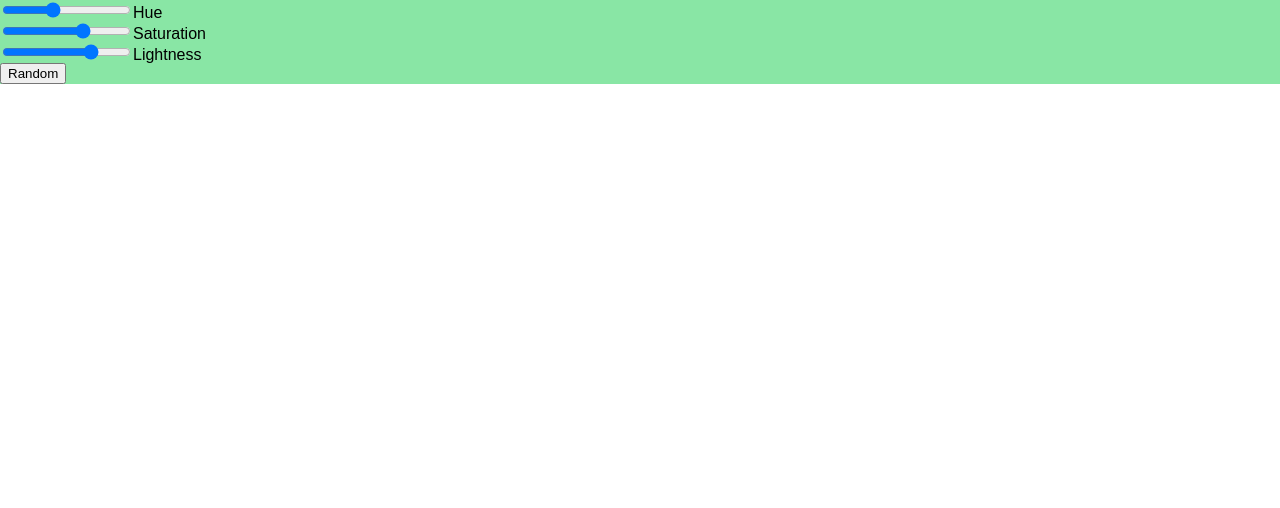
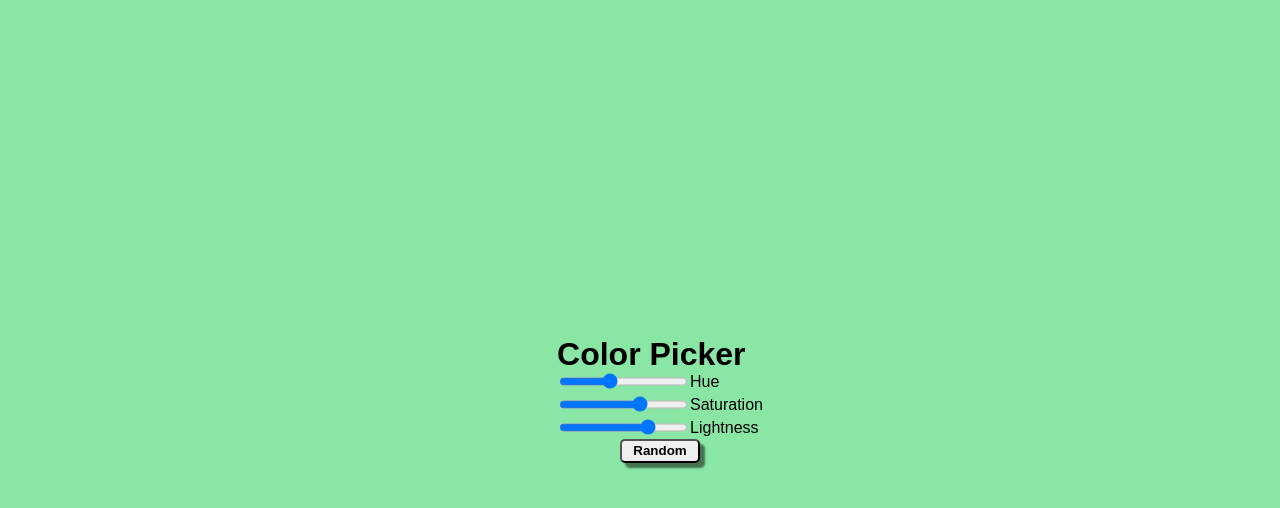
Before and after one commit to jlmdev/color-picker, a React (Create React App) app: page / in a window 1280 px wide. Shown: the top 508 px of the page. Built offline with nearby package versions, Linux system fonts and the light colour scheme; the HTML template or start-up script is replaced by a standard one.

Commit message:
Explorer Mode Complete

```diff
--- a/src/App.jsx
+++ b/src/App.jsx
@@ -30,7 +30,9 @@ class App extends Component {
           backgroundColor: `hsl(${this.state.hue},${this.state.saturation}%,${this.state.lightness}%)`,
         }}
       >
-        <div className="slider">
+        <ul>
+          <li className="title">Color Picker</li>
+          <li className="slider">
             <input
               type="range"
               value={this.state.hue}
@@ -38,8 +40,8 @@ class App extends Component {
               onChange={this.handleHueChange}
             />
             <label htmlFor="hue">Hue</label>
-        </div>
-        <div className="slider">
+          </li>
+          <li className="slider">
             <input
               type="range"
               value={this.state.saturation}
@@ -47,8 +49,8 @@ class App extends Component {
               onChange={this.handleSaturationChange}
             />
             <label htmlFor="saturation">Saturation</label>
-        </div>
-        <div className="slider">
+          </li>
+          <li className="slider">
             <input
               type="range"
               value={this.state.lightness}
@@ -56,14 +58,16 @@ class App extends Component {
               onChange={this.handleLightnessChange}
             />
             <label htmlFor="lightness">Lightness</label>
-        </div>
-        <div className="button-container">
+          </li>
+          <li className="button-container">
             <input
+              className="button"
               type="button"
               value="Random"
               onClick={this.handleRandomButtonClick}
             />
-        </div>
+          </li>
+        </ul>
       </div>
     )
   }
--- a/src/index.scss
+++ b/src/index.scss
@@ -10,3 +10,48 @@ body {
   margin: 0;
   min-height: 100%;
 }
+
+.main-body {
+  display: flex;
+  justify-content: center;
+  align-items: center;
+  height: 100vh;
+  width: 100vw;
+}
+
+li {
+  list-style-type: none;
+  display: flex;
+}
+
+.button-container {
+  justify-content: center;
+}
+
+label {
+  display: inline-block;
+  line-height: 23px;
+}
+
+.button {
+  height: 1.5rem;
+  width: 5rem;
+  font-weight: bold;
+  border-radius: 5px;
+  box-shadow: 5px 5px 2px rgba(0, 0, 0, 0.5);
+}
+
+.button:hover {
+  background-color: hsl(120, 50, 25);
+}
+
+.button:active {
+  background-color: hsl(120, 50, 25);
+  box-shadow: 1px 1px rgba(0, 0, 0, 0.5);
+  transform: translateY(2px);
+}
+
+.title {
+  font-weight: bold;
+  font-size: 2rem;
+}
```
Lines whose indentation alone changed are shown as unchanged.
